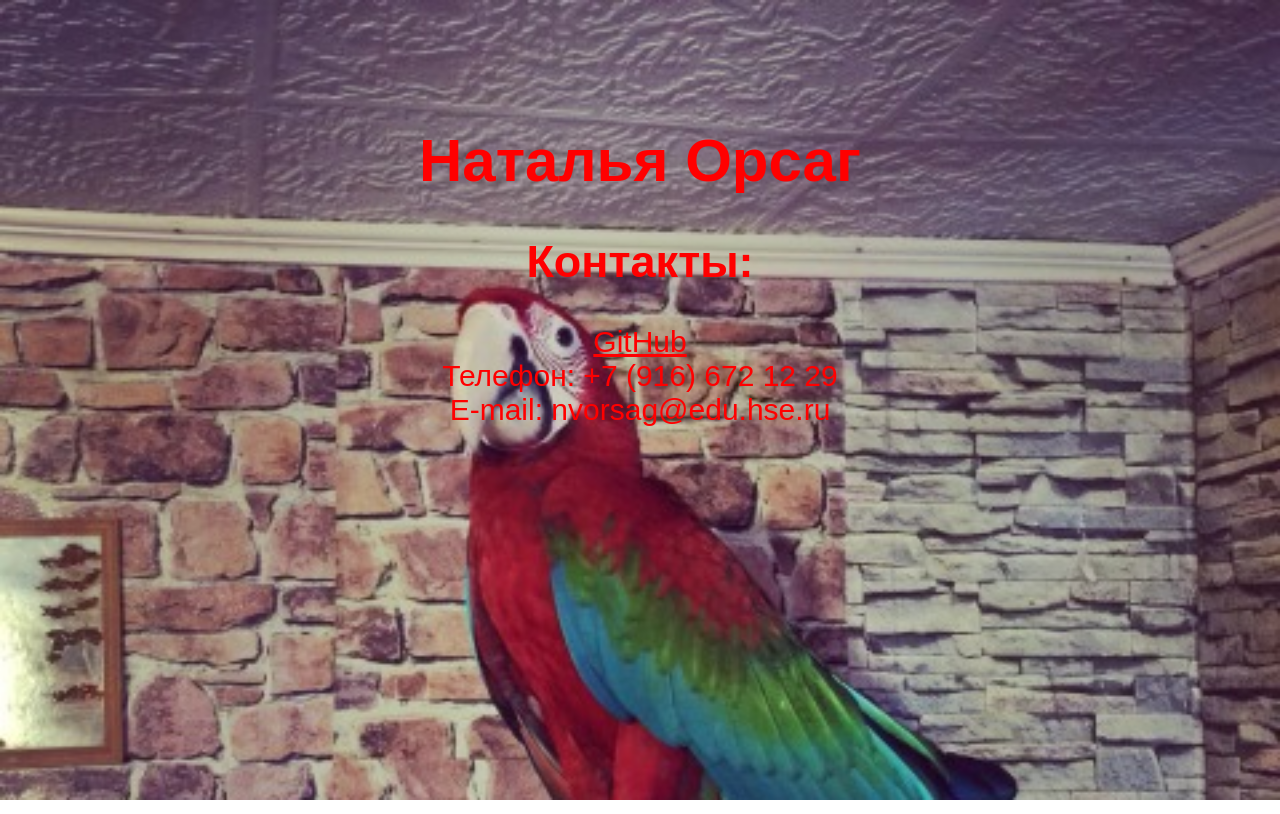
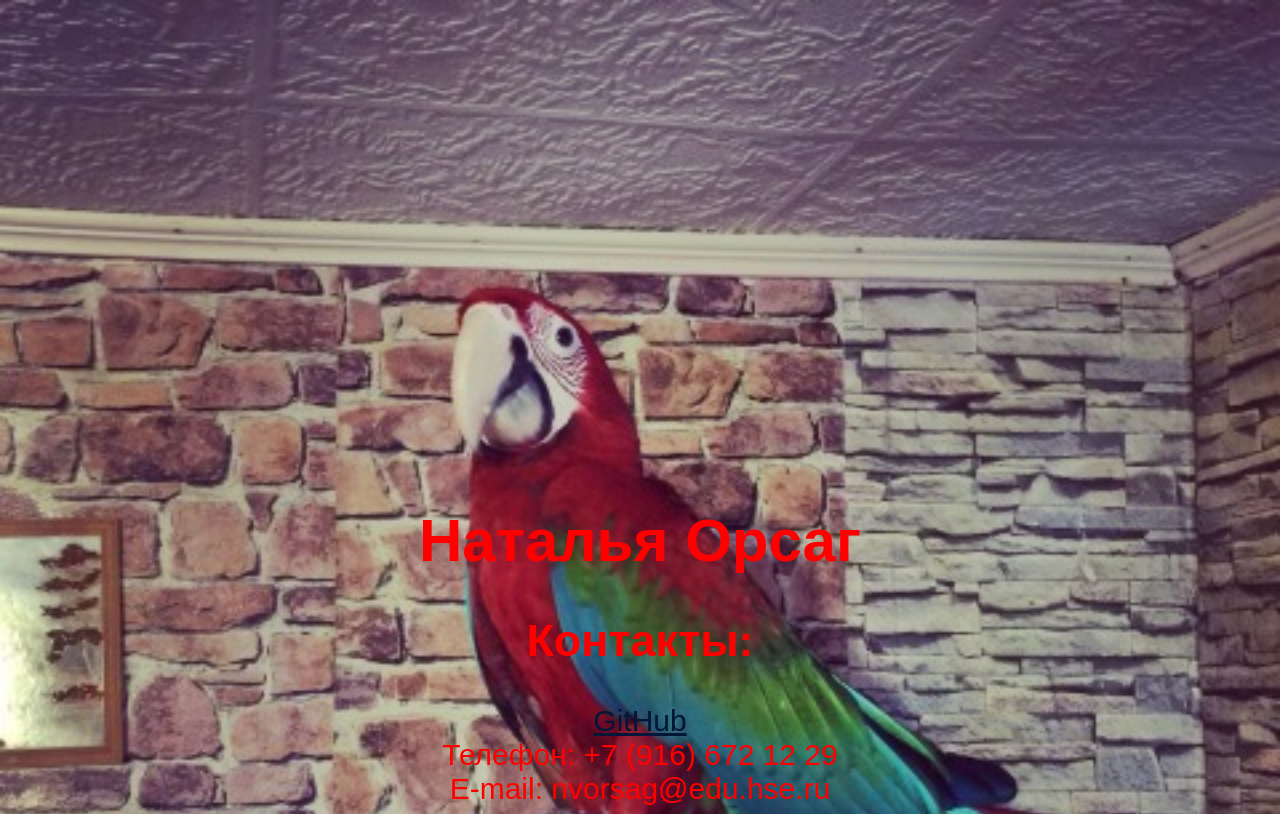
Before and after one commit to orsagnatalia/orsagnatalia.github.io, a plain HTML site: page index.html in a window 1280 px wide. Drawn offline with Linux system fonts and the light colour scheme.

Commit message:
font col

```diff
--- a/index.html
+++ b/index.html
@@ -10,7 +10,7 @@
 			background-image: url(pop.jpg);
 			background-size: 100%;
 			text-align:center;
-			background-color: #fff;
+			background-color: #011638;
 			color: #f00;
 			font-family:Arial;
 			font-size: 30px;
@@ -22,9 +22,9 @@
 	</style>
 
 <body>
-<left><h1 style="margin-top: 10%">Наталья Орсаг</h1>
+<left><h1 style="margin-top: 40%">Наталья Орсаг</h1>
       <h2>Контакты:</h2>
-      <a style ="color:#f00" href=https://github.com/orsagnatalia>GitHub</a>
+      <a style ="color:#011638" href=https://github.com/orsagnatalia>GitHub</a>
       <br/>Телефон: +7 (916) 672 12 29<br/>
       E-mail: nvorsag@edu.hse.ru
 </body>
```
